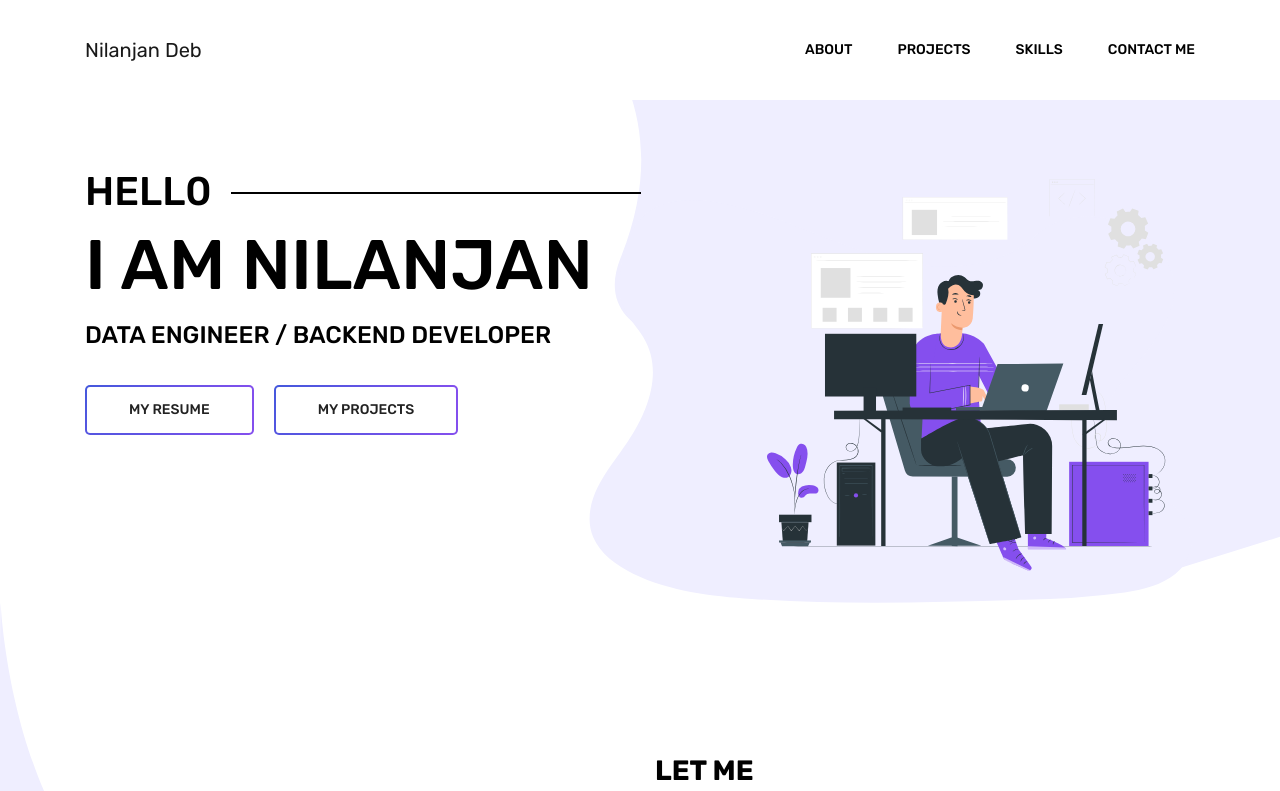
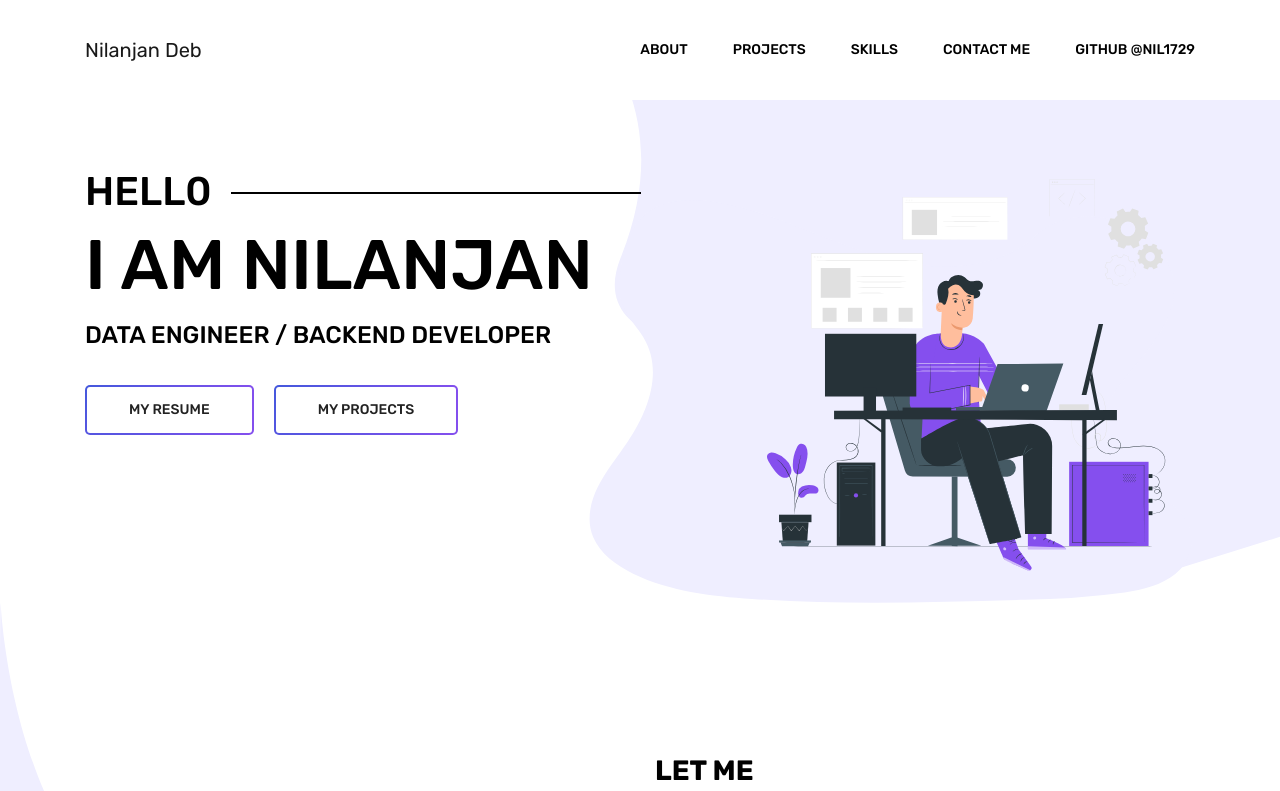
Before and after one commit to nil1729/nil1729.github.io, a Next.js app: page / in a window 1280 px wide. Shown: the top 791 px of the page. Built offline with nearby package versions, Linux system fonts and the light colour scheme.

Commit message:
add github link on navbar

```diff
--- a/_data/author.js
+++ b/_data/author.js
@@ -15,7 +15,7 @@ module.exports = {
       url: 'https://www.linkedin.com/in/nil1729/',
     },
     twitter: {
-      account: '@nil1729',
+      account: 'nil1729',
       url: 'https://twitter.com/nil1729',
     },
     facebook: {
--- a/components/layouts/navbar/index.js
+++ b/components/layouts/navbar/index.js
@@ -1,5 +1,6 @@
 import { useState, useRef, useEffect } from 'react';
 import { Link, animateScroll as scroll } from 'react-scroll';
+import DEVELOPER_INFO from '../../../_data/author';
 
 function Navbar() {
 	const header_navbar = useRef();
@@ -138,6 +139,18 @@ function Navbar() {
 										Contact Me
 									</Link>
 								</li>
+								<li className='nav-item submenu dropdown'>
+									<a
+										href={DEVELOPER_INFO.social.github.url}
+										className='nav-link'
+										role='button'
+										aria-expanded='false'
+										rel='noopener noreferrer'
+										target='_blank'
+									>
+										Github @{DEVELOPER_INFO.social.github.account}
+									</a>
+								</li>
 							</ul>
 						</div>
 					</div>
--- a/package.json
+++ b/package.json
@@ -1,6 +1,6 @@
 {
-  "name": "personal-portfolio",
-  "version": "0.1.0",
+  "name": "nil1729.github.io",
+  "version": "1.0.0",
   "private": true,
   "scripts": {
     "dev": "next dev",
```
